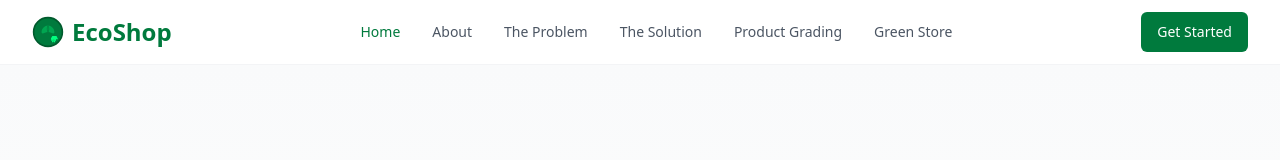
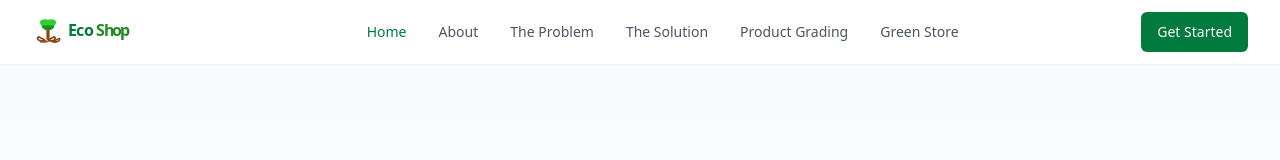
Before and after one commit to karthikmanimaheshuni/eco-conscious-shop, a React (Vite) app: page / in a window 1280 px wide. Shown: the top 160 px of the page. Built offline with nearby package versions, Linux system fonts and the light colour scheme.

Commit message:
Refactor: Update logo with tree design
Updated the logo component to include a tree graphic with roots curling around the "c", "o", and "p" in "EcoShop". The tree is positioned before the "EcoShop" text.

```diff
--- a/src/components/Logo.tsx
+++ b/src/components/Logo.tsx
@@ -9,58 +9,105 @@ const Logo = ({ className = "h-8 w-auto" }: LogoProps) => {
   return (
     <div className={`flex items-center ${className}`}>
       <svg
-        viewBox="0 0 40 40"
-        className="h-8 w-8 mr-2"
+        viewBox="0 0 180 40"
+        className="h-8 w-auto mr-2"
         fill="none"
         xmlns="http://www.w3.org/2000/svg"
       >
-        {/* Outer circle representing earth */}
-        <circle
-          cx="20"
-          cy="20"
-          r="18"
-          fill="#007A3D"
-          stroke="#005A2D"
-          strokeWidth="2"
+        {/* Tree trunk */}
+        <rect
+          x="18"
+          y="15"
+          width="4"
+          height="15"
+          fill="#8B4513"
+          rx="2"
         />
 
-        {/* Leaf shape */}
-        <path
-          d="M12 20C12 16 16 12 20 12C24 12 28 16 28 20C28 24 24 20 20 20C16 20 12 24 12 20Z"
-          fill="#00A651"
+        {/* Tree leaves/canopy */}
+        <ellipse
+          cx="20"
+          cy="12"
+          rx="8"
+          ry="6"
+          fill="#228B22"
+        />
+        <ellipse
+          cx="16"
+          cy="8"
+          rx="6"
+          ry="4"
+          fill="#32CD32"
+        />
+        <ellipse
+          cx="24"
+          cy="8"
+          rx="6"
+          ry="4"
+          fill="#32CD32"
         />
 
-        {/* Leaf vein */}
+        {/* Root curling around 'c' in Eco */}
         <path
-          d="M20 12C20 12 18 16 20 20C22 16 20 12 20 12Z"
-          stroke="#007A3D"
-          strokeWidth="1"
+          d="M16 30 Q12 32 8 30 Q6 28 8 26 Q12 28 16 30"
+          stroke="#8B4513"
+          strokeWidth="2"
           fill="none"
         />
 
-        {/* Shopping cart handle */}
+        {/* Root curling around 'o' in Eco */}
         <path
-          d="M26 26H30L31 28H25L26 26Z"
-          stroke="#00FF7F"
+          d="M20 30 Q24 32 28 30 Q30 28 28 26 Q24 28 20 30"
+          stroke="#8B4513"
           strokeWidth="2"
           fill="none"
-          strokeLinecap="round"
         />
 
-        {/* Shopping cart body */}
+        {/* Root curling around 'p' in Shop */}
         <path
-          d="M25 28V30H29V28"
-          stroke="#00FF7F"
+          d="M22 30 Q26 34 32 32 Q36 30 34 28 Q30 30 26 32 Q22 30 22 30"
+          stroke="#8B4513"
           strokeWidth="2"
           fill="none"
-          strokeLinecap="round"
         />
 
-        {/* Cart wheels */}
-        <circle cx="26" cy="32" r="1" fill="#00FF7F" />
-        <circle cx="28" cy="32" r="1" fill="#00FF7F" />
+        {/* Additional decorative roots */}
+        <path
+          d="M18 30 Q14 34 10 32"
+          stroke="#8B4513"
+          strokeWidth="1.5"
+          fill="none"
+        />
+        <path
+          d="M22 30 Q18 34 14 32"
+          stroke="#8B4513"
+          strokeWidth="1.5"
+          fill="none"
+        />
+
+        {/* EcoShop text with positioned letters */}
+        <text x="45" y="25" className="fill-[#007A3D] font-bold text-xl">
+          E
+        </text>
+        <text x="55" y="25" className="fill-[#007A3D] font-bold text-xl">
+          c
+        </text>
+        <text x="65" y="25" className="fill-[#007A3D] font-bold text-xl">
+          o
+        </text>
+        <text x="80" y="25" className="fill-[#228B22] font-bold text-xl">
+          S
+        </text>
+        <text x="90" y="25" className="fill-[#228B22] font-bold text-xl">
+          h
+        </text>
+        <text x="100" y="25" className="fill-[#228B22] font-bold text-xl">
+          o
+        </text>
+        <text x="110" y="25" className="fill-[#228B22] font-bold text-xl">
+          p
+        </text>
       </svg>
-      <span className="text-2xl font-bold text-[#007A3D]">EcoShop</span>
     </div>
   );
 };
```
